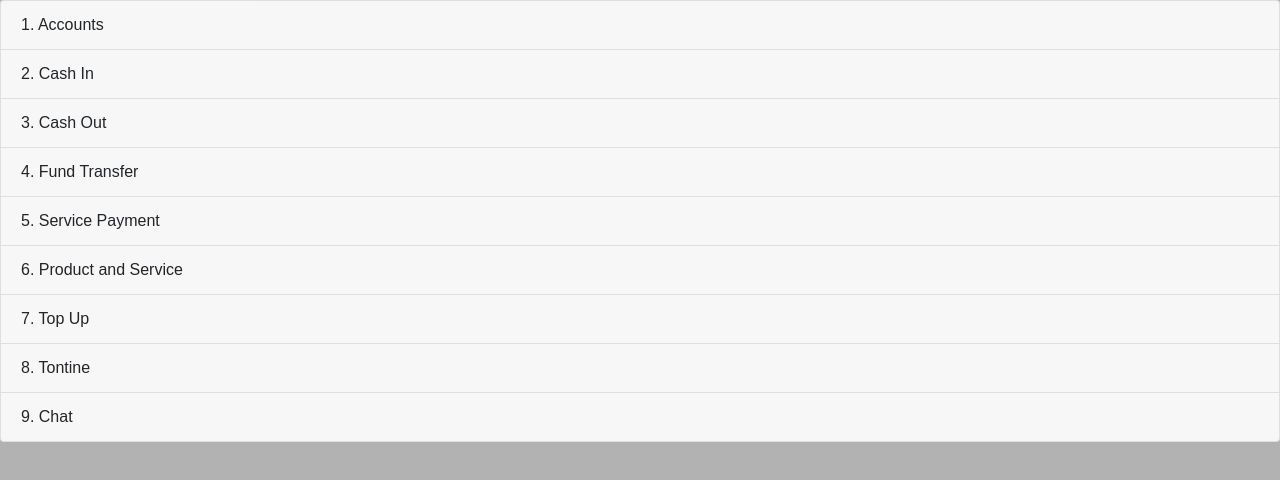
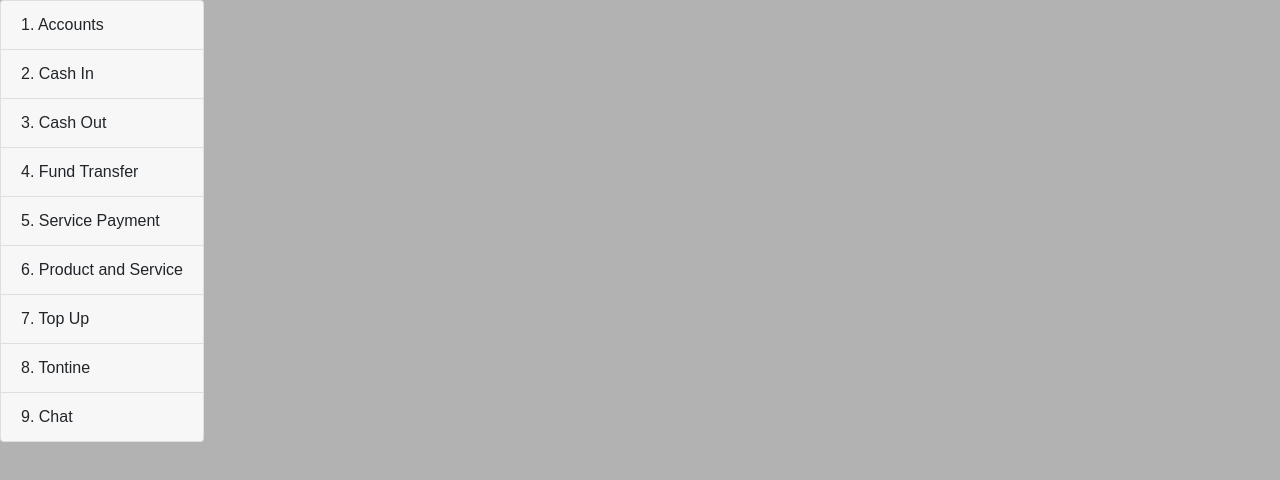
Before and after one commit to floreez237/sara-guide, a React (Create React App) app: page / in a window 1280 px wide. Shown: the top 480 px of the page. Built offline with nearby package versions, Linux system fonts and the light colour scheme.

Commit message:
nothing new

```diff
--- a/src/components/CustomAccordion/CustomAccordion.js
+++ b/src/components/CustomAccordion/CustomAccordion.js
@@ -1,11 +1,12 @@
 import React from 'react';
 import Accordion from 'react-bootstrap/Accordion'
 import Card from 'react-bootstrap/Card'
+import './style.css'
 
 class CustomAccordion extends React.Component {
     render() {
         return (
-            <div>
+            <div className='align-left'>
                 <Accordion defaultActiveKey="-1">
                     <Card>
                         <Accordion.Toggle as={Card.Header} eventKey="0">
--- a/src/components/CustomAccordion/style.css
+++ b/src/components/CustomAccordion/style.css
@@ -0,0 +1,10 @@
+.align-left{
+    display : flex;
+    width: 20%;
+    /* margin: auto; */
+    /* border-radius: 10px; */
+    /* border: 3px dashed #1c87c9; */
+    align-items:center;
+    left: 0px;
+    /* justify-content:center; */
+}
```
